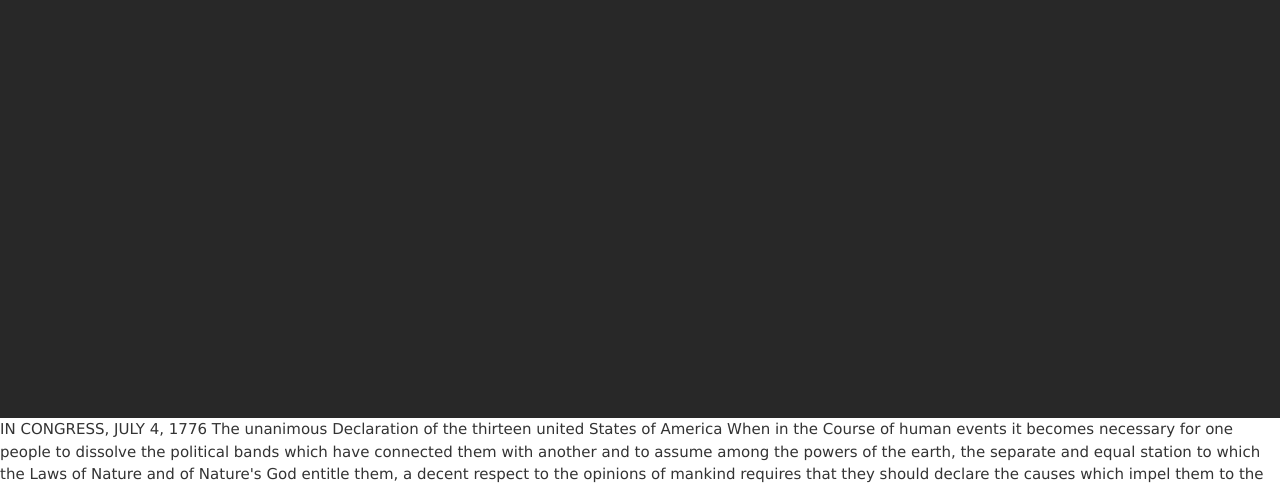
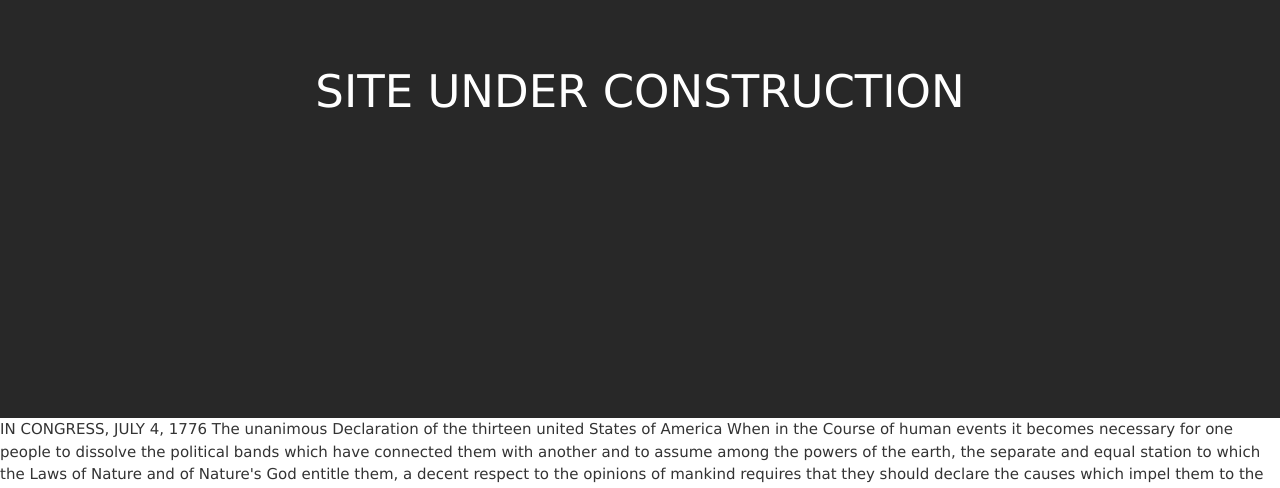
Before and after one commit to p2gallant/resumeSite, a plain HTML site: page index.html in a window 1280 px wide. Shown: the part 302-790 px from the top of the page. Drawn offline with nearby package versions, Linux system fonts and the light colour scheme; files whose address does not match are found by name.

Commit message:
Add files via upload

```diff
--- a/index.html
+++ b/index.html
@@ -11,17 +11,20 @@
 		<script src=bootstrap-3.3.7-dist\js\bootstrap.js></script>
 		<script src=script.js></script>
 		<script src=jquery-3.2.1.js></script>
+		<div id="filter" />
     </head>
-	<div id="filter" />
     <header>
 		<div id="header">
 			<input type="button"id="resume" value="Résumé"/>
 			<input type="button" id="portfolio" value="Portfolio"/>
 			<input type="button" id="contact" value="Contact"/>
+			<img src="pgg.svg" id="pgg">
 		</div>
 	</header>
 	<body>
-		<img src="pgg.svg" id="pgg">
+		<div id="announcement">
+			SITE UNDER CONSTRUCTION
+		</div>
 		<div id="content">
 			<h1 id="exampleContent">
 				Example content
--- a/stylesheet.css
+++ b/stylesheet.css
@@ -40,16 +40,26 @@ input{
 	float: left;
 }
 
-#resume{
+#resume {
 	color: #ce5858;
 }
 
-#portfolio{
+#portfolio {
 	color: #58cece;
 }
 
-#contact{
+#contact {
 	color: #cea958;
+}
+
+#announcement {
+	position: fixed;
+	top: 45%; left: 0%;
+	text-align: center;
+	font-size: 300%;
+	color: #ffffff;
+	float: left;
+	width: 100%; height: 15%;
 }
 
 input[type="button"]:hover{
```
